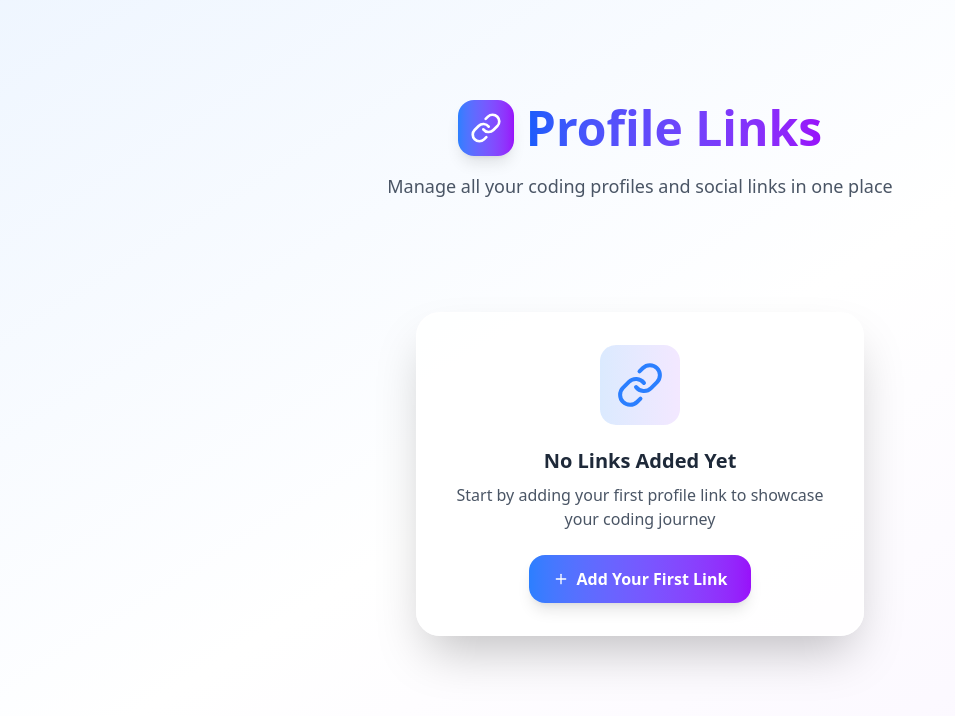
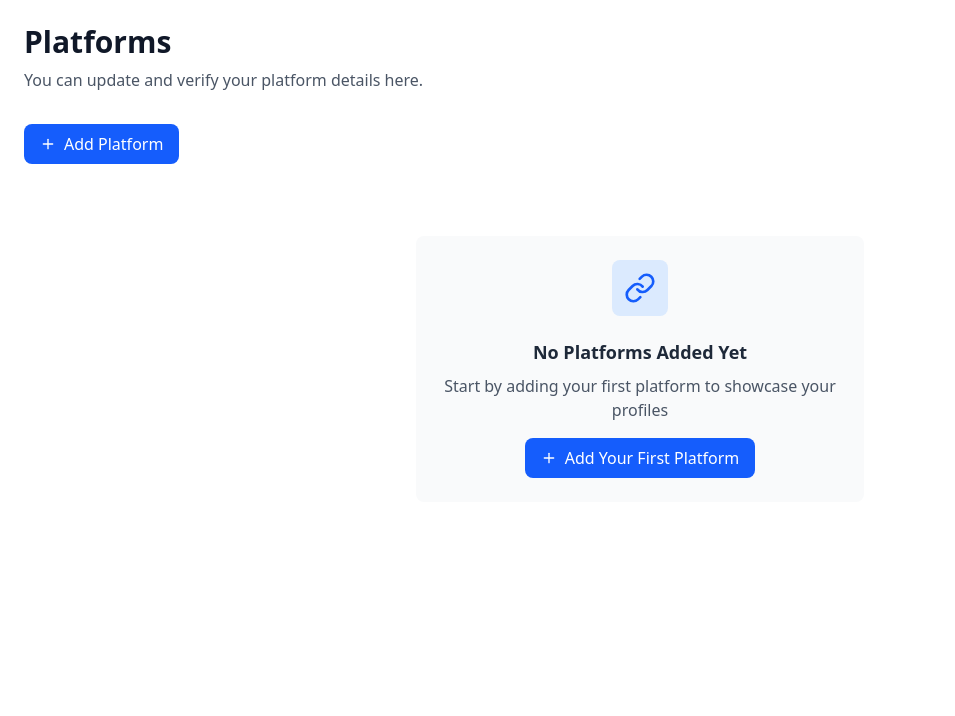
Before and after one commit to VRAJESH-31/CodeFolio-Insights, a React (Vite) app in the folder frontend/: page /link in a window 1280 px wide. Shown: the top 716 px of the page, without its empty margins (0-955 px from the left). Built offline with nearby package versions, Linux system fonts and the light colour scheme.

Commit message:
minor errors and bug fixing

```diff
--- a/frontend/src/pages/LinkPage.jsx
+++ b/frontend/src/pages/LinkPage.jsx
@@ -157,85 +157,42 @@ const LinkPage = () => {
         saveLinks(updatedLinks);
     };
 
-    const animationStyles = `
-        @keyframes floatIn {
-            0% { opacity: 0; transform: translateY(20px) scale(0.95); }
-            100% { opacity: 1; transform: translateY(0) scale(1); }
-        }
-        @keyframes slideIn {
-            from { opacity: 0; transform: translateX(-10px); }
-            to { opacity: 1; transform: translateX(0); }
-        }
-        .animate-float-in { animation: floatIn 0.5s ease-out forwards; }
-        .animate-slide-in { animation: slideIn 0.3s ease-out forwards; }
-    `;
-
     return (
-        <div className="min-h-screen bg-gradient-to-br from-blue-50 via-white to-purple-50 flex items-center justify-center p-4 font-sans">
-            <style>{animationStyles}</style>
-
-            <div className="w-full max-w-4xl">
+        <div className="min-h-screen bg-white p-6 font-sans">
             {/* Header */}
-                <div className="text-center mb-12 animate-float-in">
-                    <div className="flex items-center justify-center gap-3 mb-4">
-                        <div className="p-3 bg-gradient-to-r from-blue-500 to-purple-600 rounded-2xl shadow-lg">
-                            <LinkIcon className="h-8 w-8 text-white" />
+            <div className="mb-8">
+                <h1 className="text-3xl font-bold text-gray-900">Platforms</h1>
+                <p className="text-gray-600 mt-2">You can update and verify your platform details here.</p>
             </div>
-                        <h1 className="text-4xl md:text-5xl font-black bg-gradient-to-r from-blue-600 to-purple-600 bg-clip-text text-transparent">
-                            Profile Links
-                        </h1>
-                    </div>
-                    <p className="text-gray-600 text-lg max-w-2xl mx-auto">
-                        Manage all your coding profiles and social links in one place
-                    </p>
-                </div>
-
-                {/* Stats Summary */}
-                {links.length > 0 && (
-                    <div className="grid grid-cols-1 md:grid-cols-3 gap-4 mb-8 animate-float-in" style={{animationDelay: '100ms'}}>
-                        <div className="bg-white/80 backdrop-blur-sm p-4 rounded-2xl shadow-lg border border-white/60 text-center">
-                            <div className="text-2xl font-black text-gray-800">{links.length}</div>
-                            <div className="text-sm text-gray-600">Total Links</div>
-                        </div>
-                        <div className="bg-white/80 backdrop-blur-sm p-4 rounded-2xl shadow-lg border border-white/60 text-center">
-                            <div className="text-2xl font-black text-gray-800">
-                                {links.filter(l => l.visibility === 'public').length}
-                            </div>
-                            <div className="text-sm text-gray-600">Public Links</div>
-                        </div>
-                        <div className="bg-white/80 backdrop-blur-sm p-4 rounded-2xl shadow-lg border border-white/60 text-center">
-                            <div className="text-2xl font-black text-gray-800">
-                                {links.filter(l => l.visibility === 'private').length}
-                            </div>
-                            <div className="text-sm text-gray-600">Private Links</div>
-                        </div>
-                    </div>
-                )}
 
             {/* Add Link Button */}
             {!isAdding && !editingId && (
-                    <div className="text-center mb-8 animate-float-in" style={{animationDelay: '200ms'}}>
-
-
-
+                <div className="mb-6">
+                    <button
+                        onClick={handleAdd}
+                        className="inline-flex items-center gap-2 bg-blue-600 text-white font-medium py-2 px-4 rounded-lg hover:bg-blue-700 transition-colors"
+                    >
+                        <Plus className="h-4 w-4" />
+                        Add Platform
+                    </button>
                 </div>
             )}
 
             {/* Add/Edit Form */}
             {(isAdding || editingId) && (
-                    <div className="bg-white/90 backdrop-blur-sm p-8 rounded-3xl shadow-2xl border border-white/60 mb-8 animate-float-in">
-                        <h2 className="text-2xl font-black text-gray-800 mb-6 text-center">
-                            {editingId ? 'Edit Link' : 'Add New Link'}
+                <div className="bg-white border border-gray-200 rounded-lg p-6 mb-8 shadow-sm">
+                    <h2 className="text-xl font-semibold text-gray-800 mb-4">
+                        {editingId ? 'Edit Platform' : 'Add New Platform'}
                     </h2>
 
-                        <div className="grid grid-cols-1 md:grid-cols-2 gap-6">
+                    <div className="grid grid-cols-1 md:grid-cols-2 gap-4">
                         {/* Platform Selection */}
                         <div className="space-y-2">
-                                <label className="block text-sm font-semibold text-gray-700">Platform</label>
+                            <label className="block text-sm font-medium text-gray-700">Platform</label>
                             <select
                                 value={formData.platform}
                                 onChange={(e) => setFormData({...formData, platform: e.target.value})}
-                                    className="w-full p-3 border-2 border-gray-200 rounded-2xl focus:ring-2 focus:ring-blue-500 focus:border-blue-500 outline-none transition-all duration-300 bg-white/80"
+                                className="w-full p-2 border border-gray-300 rounded-md focus:ring-blue-500 focus:border-blue-500 outline-none"
                             >
                                 <option value="">Select Platform</option>
                                 {platforms.map(platform => (
@@ -248,7 +205,7 @@ const LinkPage = () => {
 
                         {/* Username */}
                         <div className="space-y-2">
-                                <label className="block text-sm font-semibold text-gray-700">
+                            <label className="block text-sm font-medium text-gray-700">
                                 Username/URL
                             </label>
                             <input
@@ -256,13 +213,13 @@ const LinkPage = () => {
                                 value={formData.username}
                                 onChange={(e) => setFormData({...formData, username: e.target.value})}
                                 placeholder={platforms.find(p => p.value === formData.platform)?.placeholder || 'Enter username or URL'}
-                                    className="w-full p-3 border-2 border-gray-200 rounded-2xl focus:ring-2 focus:ring-blue-500 focus:border-blue-500 outline-none transition-all duration-300 bg-white/80"
+                                className="w-full p-2 border border-gray-300 rounded-md focus:ring-blue-500 focus:border-blue-500 outline-none"
                             />
                         </div>
 
                         {/* Custom URL */}
                         <div className="space-y-2">
-                                <label className="block text-sm font-semibold text-gray-700">
+                            <label className="block text-sm font-medium text-gray-700">
                                 Custom URL (Optional)
                             </label>
                             <input
@@ -270,17 +227,17 @@ const LinkPage = () => {
                                 value={formData.url}
                                 onChange={(e) => setFormData({...formData, url: e.target.value})}
                                 placeholder="Leave empty for default URL"
-                                    className="w-full p-3 border-2 border-gray-200 rounded-2xl focus:ring-2 focus:ring-blue-500 focus:border-blue-500 outline-none transition-all duration-300 bg-white/80"
+                                className="w-full p-2 border border-gray-300 rounded-md focus:ring-blue-500 focus:border-blue-500 outline-none"
                             />
                         </div>
 
                         {/* Visibility */}
                         <div className="space-y-2">
-                                <label className="block text-sm font-semibold text-gray-700">Visibility</label>
+                            <label className="block text-sm font-medium text-gray-700">Visibility</label>
                             <select
                                 value={formData.visibility}
                                 onChange={(e) => setFormData({...formData, visibility: e.target.value})}
-                                    className="w-full p-3 border-2 border-gray-200 rounded-2xl focus:ring-2 focus:ring-blue-500 focus:border-blue-500 outline-none transition-all duration-300 bg-white/80"
+                                className="w-full p-2 border border-gray-300 rounded-md focus:ring-blue-500 focus:border-blue-500 outline-none"
                             >
                                 <option value="public">Public</option>
                                 <option value="private">Private</option>
@@ -289,18 +246,18 @@ const LinkPage = () => {
                     </div>
 
                     {/* Action Buttons */}
-                        <div className="flex gap-4 mt-8 justify-center">
+                    <div className="flex gap-3 mt-6">
                         <button
                             onClick={handleSave}
                             disabled={!formData.platform || !formData.username}
-                                className="flex items-center gap-2 bg-gradient-to-r from-green-500 to-green-600 text-white font-semibold py-3 px-6 rounded-2xl shadow-lg hover:shadow-xl transition-all duration-300 disabled:opacity-50 disabled:cursor-not-allowed"
+                            className="flex items-center gap-2 bg-blue-600 text-white font-medium py-2 px-4 rounded-md hover:bg-blue-700 transition-colors disabled:opacity-50 disabled:cursor-not-allowed"
                         >
                             <Check className="h-4 w-4" />
                             Save
                         </button>
                         <button
                             onClick={handleCancel}
-                                className="flex items-center gap-2 bg-gradient-to-r from-gray-500 to-gray-600 text-white font-semibold py-3 px-6 rounded-2xl shadow-lg hover:shadow-xl transition-all duration-300"
+                            className="flex items-center gap-2 bg-gray-200 text-gray-800 font-medium py-2 px-4 rounded-md hover:bg-gray-300 transition-colors"
                         >
                             <X className="h-4 w-4" />
                             Cancel
@@ -318,21 +275,20 @@ const LinkPage = () => {
                     return (
                         <div
                             key={link.id}
-                                className="bg-white/90 backdrop-blur-sm rounded-3xl shadow-2xl border border-white/60 p-6 animate-float-in hover:shadow-3xl transition-all duration-300 transform hover:-translate-y-1"
-                                style={{animationDelay: `${(index + 3) * 100}ms`}}
+                            className="bg-white border border-gray-200 rounded-lg p-5 shadow-sm hover:shadow-md transition-shadow"
                         >
                             {/* Platform Header */}
                             <div className="flex items-center justify-between mb-4">
                                 <div className="flex items-center gap-3">
-                                        <div className={`p-2 rounded-xl bg-gradient-to-r ${link.color || 'from-gray-500 to-gray-600'}`}>
+                                    <div className={`p-2 rounded-lg bg-gradient-to-r ${link.color || 'from-gray-500 to-gray-600'}`}>
                                         <IconComponent className="h-5 w-5 text-white" />
                                     </div>
-                                        <span className="font-bold text-gray-800">{link.label}</span>
+                                    <span className="font-semibold text-gray-800">{link.label}</span>
                                 </div>
                                 <div className="flex items-center gap-1">
                                     <button
                                         onClick={() => toggleVisibility(link.id)}
-                                            className={`p-1 rounded-lg transition-colors ${
+                                        className={`p-1 rounded transition-colors ${
                                             link.visibility === 'public'
                                                 ? 'text-green-500 hover:bg-green-50'
                                                 : 'text-gray-400 hover:bg-gray-50'
@@ -346,7 +302,7 @@ const LinkPage = () => {
                             {/* Username */}
                             <div className="mb-4">
                                 <p className="text-sm text-gray-600 mb-1">Username</p>
-                                    <p className="font-semibold text-gray-800 truncate">{link.username}</p>
+                                <p className="font-medium text-gray-800 truncate">{link.username}</p>
                             </div>
 
                             {/* URL Preview */}
@@ -373,20 +329,20 @@ const LinkPage = () => {
                                     href={link.url}
                                     target="_blank"
                                     rel="noopener noreferrer"
-                                        className="flex-1 flex items-center justify-center gap-2 bg-gradient-to-r from-blue-500 to-blue-600 text-white py-2 px-3 rounded-xl text-sm font-semibold hover:shadow-lg transition-all duration-200"
+                                    className="flex-1 flex items-center justify-center gap-2 bg-gray-100 text-gray-800 py-2 px-3 rounded-md text-sm font-medium hover:bg-gray-200 transition-colors"
                                 >
                                     <ExternalLink className="h-3 w-3" />
                                     Visit
                                 </a>
                                 <button
                                     onClick={() => handleEdit(link)}
-                                        className="flex items-center justify-center gap-2 bg-gradient-to-r from-gray-500 to-gray-600 text-white py-2 px-3 rounded-xl text-sm font-semibold hover:shadow-lg transition-all duration-200"
+                                    className="flex items-center justify-center gap-2 bg-blue-100 text-blue-700 py-2 px-3 rounded-md text-sm font-medium hover:bg-blue-200 transition-colors"
                                 >
                                     <Edit3 className="h-3 w-3" />
                                 </button>
                                 <button
                                     onClick={() => handleDelete(link.id)}
-                                        className="flex items-center justify-center gap-2 bg-gradient-to-r from-red-500 to-red-600 text-white py-2 px-3 rounded-xl text-sm font-semibold hover:shadow-lg transition-all duration-200"
+                                    className="flex items-center justify-center gap-2 bg-red-100 text-red-700 py-2 px-3 rounded-md text-sm font-medium hover:bg-red-200 transition-colors"
                                 >
                                     <Trash2 className="h-3 w-3" />
                                 </button>
@@ -398,27 +354,26 @@ const LinkPage = () => {
 
             {/* Empty State */}
             {links.length === 0 && !isAdding && (
-                    <div className="text-center py-16 animate-float-in">
-                        <div className="p-8 bg-white/80 backdrop-blur-sm rounded-3xl shadow-2xl border border-white/60 max-w-md mx-auto">
-                            <div className="p-4 bg-gradient-to-r from-blue-100 to-purple-100 rounded-2xl inline-block mb-4">
-                                <LinkIcon className="h-12 w-12 text-blue-500" />
+                <div className="text-center py-12">
+                    <div className="p-6 bg-gray-50 rounded-lg max-w-md mx-auto">
+                        <div className="p-3 bg-blue-100 rounded-lg inline-block mb-4">
+                            <LinkIcon className="h-8 w-8 text-blue-600" />
                         </div>
-                            <h3 className="text-xl font-black text-gray-800 mb-2">No Links Added Yet</h3>
-                            <p className="text-gray-600 mb-6">
-                                Start by adding your first profile link to showcase your coding journey
+                        <h3 className="text-lg font-semibold text-gray-800 mb-2">No Platforms Added Yet</h3>
+                        <p className="text-gray-600 mb-4">
+                            Start by adding your first platform to showcase your profiles
                         </p>
                         <button
                             onClick={handleAdd}
-                                className="inline-flex items-center gap-2 bg-gradient-to-r from-blue-500 to-purple-600 text-white font-semibold py-3 px-6 rounded-2xl shadow-lg hover:shadow-xl transition-all duration-300"
+                            className="inline-flex items-center gap-2 bg-blue-600 text-white font-medium py-2 px-4 rounded-lg hover:bg-blue-700 transition-colors"
                         >
                             <Plus className="h-4 w-4" />
-                                Add Your First Link
+                            Add Your First Platform
                         </button>
                     </div>
                 </div>
             )}
         </div>
-        </div>
     );
 };
 
```
Lines whose indentation alone changed are shown as unchanged.
